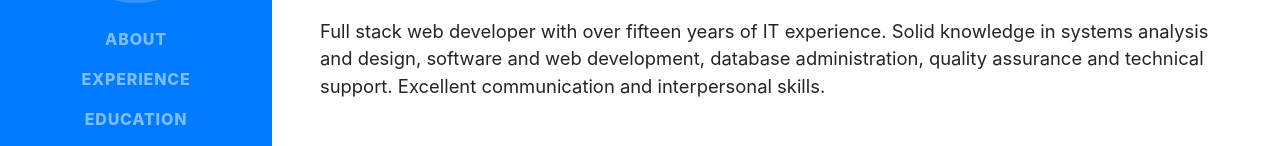
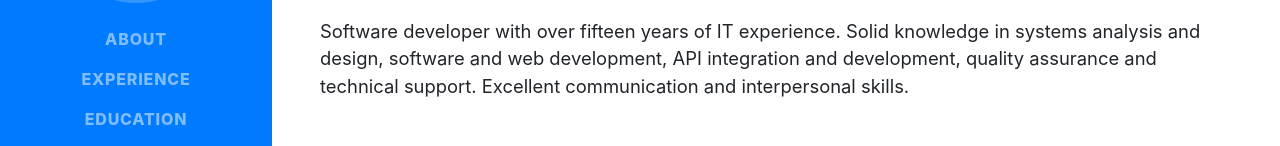
Before and after one commit to roldeguz/roldeguz.github.io, a website with bundled scripts: page index.html in a window 1280 px wide. Shown: the part 373-519 px from the top of the page. Built offline with nearby package versions, Linux system fonts and the light colour scheme; a web font is replaced by a local one.

```diff
--- a/index.html
+++ b/index.html
@@ -69,7 +69,7 @@
           <a href="mailto:deguzman.ollie@gmail.com">deguzman.ollie@gmail.com</a>
         </div>
         <p class="lead mb-5">
-          Full stack web developer with over fifteen years of IT experience. Solid knowledge in systems analysis and design, software and web development, database administration, quality assurance and technical support. Excellent communication and interpersonal skills.
+          Software developer with over fifteen years of IT experience. Solid knowledge in systems analysis and design, software and web development, API integration and development, quality assurance and technical support. Excellent communication and interpersonal skills.
         </p>
         <div class="social-icons">
           <a href="https://www.linkedin.com/in/rolando-de-guzman-1681164b">
```
